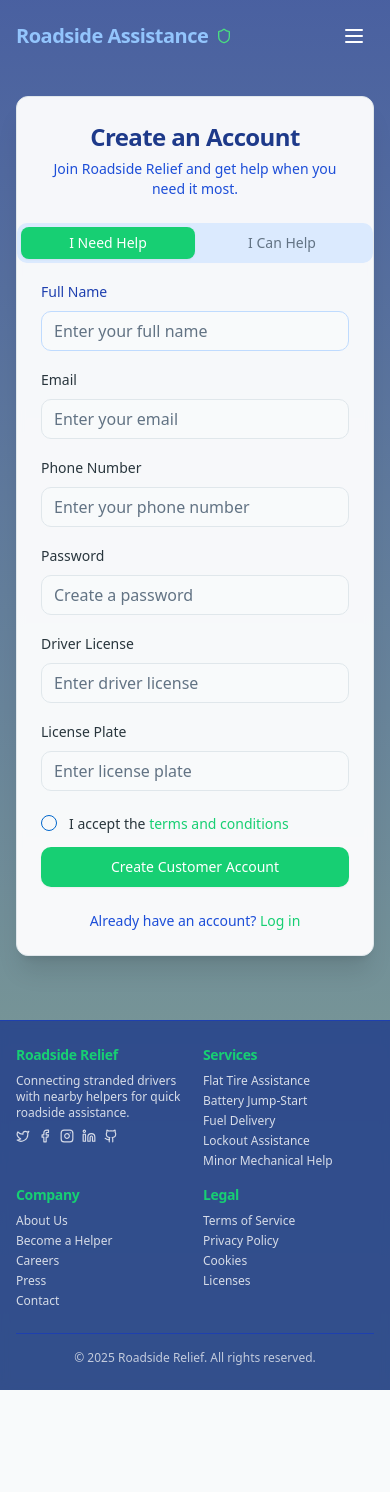
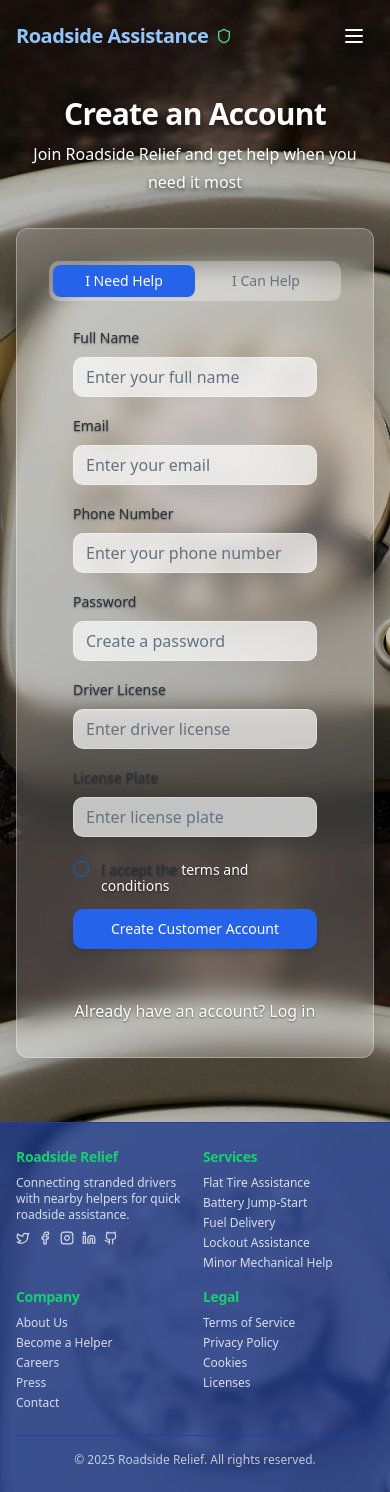
Before and after one commit to DarshanAdh/Software-engineering, a React (Vite) app: page /register in a window 390 px wide. Before the commit the page ends 1390 px from the top, so only its background shows below. Built offline with nearby package versions, Linux system fonts and the light colour scheme.

Commit message:
Update Register page with phone.jpg background and remove box design

```diff
--- a/src/pages/Register.tsx
+++ b/src/pages/Register.tsx
@@ -1,5 +1,5 @@
 import { useState } from 'react';
-import { useNavigate, Link } from 'react-router-dom';
+import { Link } from 'react-router-dom';
 import { z } from 'zod';
 import { useForm } from 'react-hook-form';
 import { zodResolver } from '@hookform/resolvers/zod';
@@ -7,13 +7,11 @@ import { Form, FormControl, FormField, FormItem, FormLabel, FormMessage } from '
 import { Input } from '@/components/ui/input';
 import { Button } from '@/components/ui/button';
 import { useAuth } from '@/contexts/AuthContext';
-import { Card, CardContent, CardDescription, CardFooter, CardHeader, CardTitle } from '@/components/ui/card';
 import { Tabs, TabsContent, TabsList, TabsTrigger } from '@/components/ui/tabs';
+import { CardContent } from '@/components/ui/card';
 import { Checkbox } from '@/components/ui/checkbox';
-import { toast } from 'sonner';
 import Navbar from '@/components/layout/Navbar';
 import Footer from '@/components/layout/Footer';
-import { Separator } from '@/components/ui/separator';
 import { MultiSelect } from '@/components/ui/multi-select';
 
 // Customer registration schema
@@ -80,8 +78,7 @@ type CustomerFormValues = z.infer<typeof customerSchema>;
 type HelperFormValues = z.infer<typeof helperSchema>;
 
 const Register = () => {
-  const { register, isLoading } = useAuth();
-  const navigate = useNavigate();
+  const { register, loading: isLoading } = useAuth();
   const [userType, setUserType] = useState<'customer' | 'helper'>('customer');
 
   // Customer form setup
@@ -143,22 +140,29 @@ const Register = () => {
   };
 
   return (
-    <div className="min-h-screen flex flex-col bg-gradient-to-b from-blue-900/80 to-green-900/50">
+    <div className="min-h-screen flex flex-col high-quality-image" style={{
+      backgroundImage: 'url(/phone.jpg)',
+      backgroundSize: 'cover',
+      backgroundPosition: 'center',
+      backgroundRepeat: 'no-repeat',
+      backgroundAttachment: 'fixed'
+    }}>
       <Navbar />
 
-      <div className="flex-1 container max-w-6xl mx-auto px-4 pt-24 pb-16">
-        <Card className="w-full max-w-lg mx-auto shadow-xl bg-white/95 backdrop-blur-sm">
-          <CardHeader className="text-center">
-            <CardTitle className="text-2xl font-bold text-blue-900">Create an Account</CardTitle>
-            <CardDescription className="text-blue-700">
-              Join Roadside Relief and get help when you need it most.
-            </CardDescription>
-          </CardHeader>
+      <div className="flex-1 container max-w-2xl mx-auto px-4 pt-24 pb-16">
+        <div className="text-center mb-8">
+          <h1 className="text-3xl font-bold text-white text-shadow-lg mb-2">Create an Account</h1>
+          <p className="text-white text-shadow-md">
+            Join Roadside Relief and get help when you need it most
+          </p>
+        </div>
+
+        <div className="backdrop-blur-md bg-white/20 p-8 rounded-lg border border-white/30 shadow-2xl">
 
           <Tabs value={userType} onValueChange={(v) => setUserType(v as 'customer' | 'helper')}>
-            <TabsList className="grid grid-cols-2 w-full bg-blue-100">
-              <TabsTrigger value="customer" className="data-[state=active]:bg-accent data-[state=active]:text-white">I Need Help</TabsTrigger>
-              <TabsTrigger value="helper" className="data-[state=active]:bg-accent data-[state=active]:text-white">I Can Help</TabsTrigger>
+            <TabsList className="grid grid-cols-2 w-full bg-white/30 rounded-md mb-6">
+              <TabsTrigger value="customer" className="data-[state=active]:bg-blue-600 data-[state=active]:text-white font-medium">I Need Help</TabsTrigger>
+              <TabsTrigger value="helper" className="data-[state=active]:bg-blue-600 data-[state=active]:text-white font-medium">I Can Help</TabsTrigger>
             </TabsList>
 
             <CardContent className="mt-4">
@@ -170,11 +174,11 @@ const Register = () => {
                       name="fullName"
                       render={({ field }) => (
                         <FormItem>
-                          <FormLabel className="text-blue-800">Full Name</FormLabel>
+                          <FormLabel className="text-white text-shadow-sm">Full Name</FormLabel>
                           <FormControl>
-                            <Input placeholder="Enter your full name" className="border-blue-200 focus:border-accent" {...field} />
+                            <Input placeholder="Enter your full name" className="bg-white/70 border-white/30 focus:border-blue-400" {...field} />
                           </FormControl>
-                          <FormMessage className="text-red-500" />
+                          <FormMessage className="text-red-300 font-medium" />
                         </FormItem>
                       )}
                     />
@@ -185,11 +189,11 @@ const Register = () => {
                         name="email"
                         render={({ field }) => (
                           <FormItem>
-                            <FormLabel>Email</FormLabel>
+                            <FormLabel className="text-white text-shadow-sm">Email</FormLabel>
                             <FormControl>
-                              <Input type="email" placeholder="Enter your email" {...field} />
+                              <Input type="email" placeholder="Enter your email" className="bg-white/70 border-white/30 focus:border-blue-400" {...field} />
                             </FormControl>
-                            <FormMessage />
+                            <FormMessage className="text-red-300 font-medium" />
                           </FormItem>
                         )}
                       />
@@ -199,11 +203,11 @@ const Register = () => {
                         name="phone"
                         render={({ field }) => (
                           <FormItem>
-                            <FormLabel>Phone Number</FormLabel>
+                            <FormLabel className="text-white text-shadow-sm">Phone Number</FormLabel>
                             <FormControl>
-                              <Input type="tel" placeholder="Enter your phone number" {...field} />
+                              <Input type="tel" placeholder="Enter your phone number" className="bg-white/70 border-white/30 focus:border-blue-400" {...field} />
                             </FormControl>
-                            <FormMessage />
+                            <FormMessage className="text-red-300 font-medium" />
                           </FormItem>
                         )}
                       />
@@ -214,11 +218,11 @@ const Register = () => {
                       name="password"
                       render={({ field }) => (
                         <FormItem>
-                          <FormLabel>Password</FormLabel>
+                          <FormLabel className="text-white text-shadow-sm">Password</FormLabel>
                           <FormControl>
-                            <Input type="password" placeholder="Create a password" {...field} />
+                            <Input type="password" placeholder="Create a password" className="bg-white/70 border-white/30 focus:border-blue-400" {...field} />
                           </FormControl>
-                          <FormMessage />
+                          <FormMessage className="text-red-300 font-medium" />
                         </FormItem>
                       )}
                     />
@@ -229,11 +233,11 @@ const Register = () => {
                         name="driverLicense"
                         render={({ field }) => (
                           <FormItem>
-                            <FormLabel>Driver License</FormLabel>
+                            <FormLabel className="text-white text-shadow-sm">Driver License</FormLabel>
                             <FormControl>
-                              <Input placeholder="Enter driver license" {...field} />
+                              <Input placeholder="Enter driver license" className="bg-white/70 border-white/30 focus:border-blue-400" {...field} />
                             </FormControl>
-                            <FormMessage />
+                            <FormMessage className="text-red-300 font-medium" />
                           </FormItem>
                         )}
                       />
@@ -243,11 +247,11 @@ const Register = () => {
                         name="licensePlate"
                         render={({ field }) => (
                           <FormItem>
-                            <FormLabel>License Plate</FormLabel>
+                            <FormLabel className="text-white text-shadow-sm">License Plate</FormLabel>
                             <FormControl>
-                              <Input placeholder="Enter license plate" {...field} />
+                              <Input placeholder="Enter license plate" className="bg-white/70 border-white/30 focus:border-blue-400" {...field} />
                             </FormControl>
-                            <FormMessage />
+                            <FormMessage className="text-red-300 font-medium" />
                           </FormItem>
                         )}
                       />
@@ -265,16 +269,16 @@ const Register = () => {
                             />
                           </FormControl>
                           <div className="space-y-1 leading-none">
-                            <FormLabel>
-                              I accept the <Link to="#" className="text-accent hover:underline">terms and conditions</Link>
+                            <FormLabel className="text-white text-shadow-sm">
+                              I accept the <Link to="#" className="text-white hover:text-blue-200 hover:underline">terms and conditions</Link>
                             </FormLabel>
-                            <FormMessage />
+                            <FormMessage className="text-red-300 font-medium" />
                           </div>
                         </FormItem>
                       )}
                     />
 
-                    <Button type="submit" className="w-full mt-2 bg-accent hover:bg-accent/90" disabled={isLoading}>
+                    <Button type="submit" className="w-full mt-4 bg-blue-600 hover:bg-blue-700 text-white font-medium shadow-md" disabled={isLoading}>
                       {isLoading ? 'Registering...' : 'Create Customer Account'}
                     </Button>
                   </form>
@@ -289,11 +293,11 @@ const Register = () => {
                       name="fullName"
                       render={({ field }) => (
                         <FormItem>
-                          <FormLabel>Full Name</FormLabel>
+                          <FormLabel className="text-white text-shadow-sm">Full Name</FormLabel>
                           <FormControl>
-                            <Input placeholder="Enter your full name" {...field} />
+                            <Input placeholder="Enter your full name" className="bg-white/70 border-white/30 focus:border-blue-400" {...field} />
                           </FormControl>
-                          <FormMessage />
+                          <FormMessage className="text-red-300 font-medium" />
                         </FormItem>
                       )}
                     />
@@ -304,11 +308,11 @@ const Register = () => {
                         name="email"
                         render={({ field }) => (
                           <FormItem>
-                            <FormLabel>Email</FormLabel>
+                            <FormLabel className="text-white text-shadow-sm">Email</FormLabel>
                             <FormControl>
-                              <Input type="email" placeholder="Enter your email" {...field} />
+                              <Input type="email" placeholder="Enter your email" className="bg-white/70 border-white/30 focus:border-blue-400" {...field} />
                             </FormControl>
-                            <FormMessage />
+                            <FormMessage className="text-red-300 font-medium" />
                           </FormItem>
                         )}
                       />
@@ -318,11 +322,11 @@ const Register = () => {
                         name="phone"
                         render={({ field }) => (
                           <FormItem>
-                            <FormLabel>Phone Number</FormLabel>
+                            <FormLabel className="text-white text-shadow-sm">Phone Number</FormLabel>
                             <FormControl>
-                              <Input type="tel" placeholder="Enter your phone number" {...field} />
+                              <Input type="tel" placeholder="Enter your phone number" className="bg-white/70 border-white/30 focus:border-blue-400" {...field} />
                             </FormControl>
-                            <FormMessage />
+                            <FormMessage className="text-red-300 font-medium" />
                           </FormItem>
                         )}
                       />
@@ -333,11 +337,11 @@ const Register = () => {
                       name="password"
                       render={({ field }) => (
                         <FormItem>
-                          <FormLabel>Password</FormLabel>
+                          <FormLabel className="text-white text-shadow-sm">Password</FormLabel>
                           <FormControl>
-                            <Input type="password" placeholder="Create a password" {...field} />
+                            <Input type="password" placeholder="Create a password" className="bg-white/70 border-white/30 focus:border-blue-400" {...field} />
                           </FormControl>
-                          <FormMessage />
+                          <FormMessage className="text-red-300 font-medium" />
                         </FormItem>
                       )}
                     />
@@ -347,16 +351,17 @@ const Register = () => {
                       name="services"
                       render={({ field }) => (
                         <FormItem>
-                          <FormLabel>Services You Provide</FormLabel>
+                          <FormLabel className="text-white text-shadow-sm">Services You Provide</FormLabel>
                           <FormControl>
                             <MultiSelect
                               options={serviceOptions}
                               selected={field.value}
                               onChange={field.onChange}
                               placeholder="Select services"
+                              className="bg-white/70 border-white/30"
                             />
                           </FormControl>
-                          <FormMessage />
+                          <FormMessage className="text-red-300 font-medium" />
                         </FormItem>
                       )}
                     />
@@ -366,11 +371,11 @@ const Register = () => {
                       name="experience"
                       render={({ field }) => (
                         <FormItem>
-                          <FormLabel>Experience</FormLabel>
+                          <FormLabel className="text-white text-shadow-sm">Experience</FormLabel>
                           <FormControl>
-                            <Input placeholder="Describe your experience" {...field} />
+                            <Input placeholder="Describe your experience" className="bg-white/70 border-white/30 focus:border-blue-400" {...field} />
                           </FormControl>
-                          <FormMessage />
+                          <FormMessage className="text-red-300 font-medium" />
                         </FormItem>
                       )}
                     />
@@ -380,11 +385,11 @@ const Register = () => {
                       name="vehicleInfo"
                       render={({ field }) => (
                         <FormItem>
-                          <FormLabel>Vehicle Information</FormLabel>
+                          <FormLabel className="text-white text-shadow-sm">Vehicle Information</FormLabel>
                           <FormControl>
-                            <Input placeholder="Enter vehicle make, model, year" {...field} />
+                            <Input placeholder="Enter vehicle make, model, year" className="bg-white/70 border-white/30 focus:border-blue-400" {...field} />
                           </FormControl>
-                          <FormMessage />
+                          <FormMessage className="text-red-300 font-medium" />
                         </FormItem>
                       )}
                     />
@@ -401,16 +406,16 @@ const Register = () => {
                             />
                           </FormControl>
                           <div className="space-y-1 leading-none">
-                            <FormLabel>
-                              I accept the <Link to="#" className="text-accent hover:underline">terms and conditions</Link>
+                            <FormLabel className="text-white text-shadow-sm">
+                              I accept the <Link to="#" className="text-white hover:text-blue-200 hover:underline">terms and conditions</Link>
                             </FormLabel>
-                            <FormMessage />
+                            <FormMessage className="text-red-300 font-medium" />
                           </div>
                         </FormItem>
                       )}
                     />
 
-                    <Button type="submit" className="w-full mt-2 bg-accent hover:bg-accent/90" disabled={isLoading}>
+                    <Button type="submit" className="w-full mt-4 bg-blue-600 hover:bg-blue-700 text-white font-medium shadow-md" disabled={isLoading}>
                       {isLoading ? 'Registering...' : 'Create Helper Account'}
                     </Button>
                   </form>
@@ -419,17 +424,15 @@ const Register = () => {
             </CardContent>
           </Tabs>
 
-          <CardFooter className="justify-center">
-            <div className="text-center">
-              <p className="text-sm text-blue-700">
-                Already have an account?{' '}
-                <Link to="/login" className="text-accent hover:underline font-medium">
-                  Log in
-                </Link>
-              </p>
-            </div>
-          </CardFooter>
-        </Card>
+          <div className="mt-6 text-center">
+            <p className="text-white text-shadow-sm">
+              Already have an account?{' '}
+              <Link to="/login" className="text-white hover:text-blue-200 hover:underline font-medium">
+                Log in
+              </Link>
+            </p>
+          </div>
+        </div>
       </div>
 
       <div className="mt-auto">
```
Also changed, not shown: public/phone.jpg (added).
